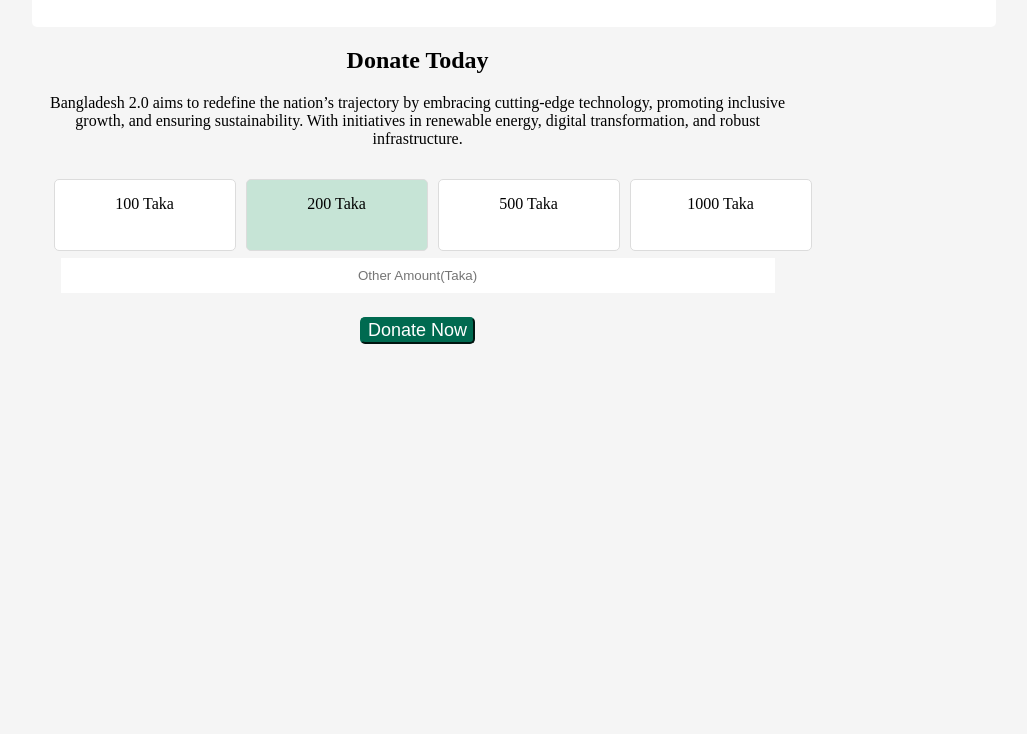
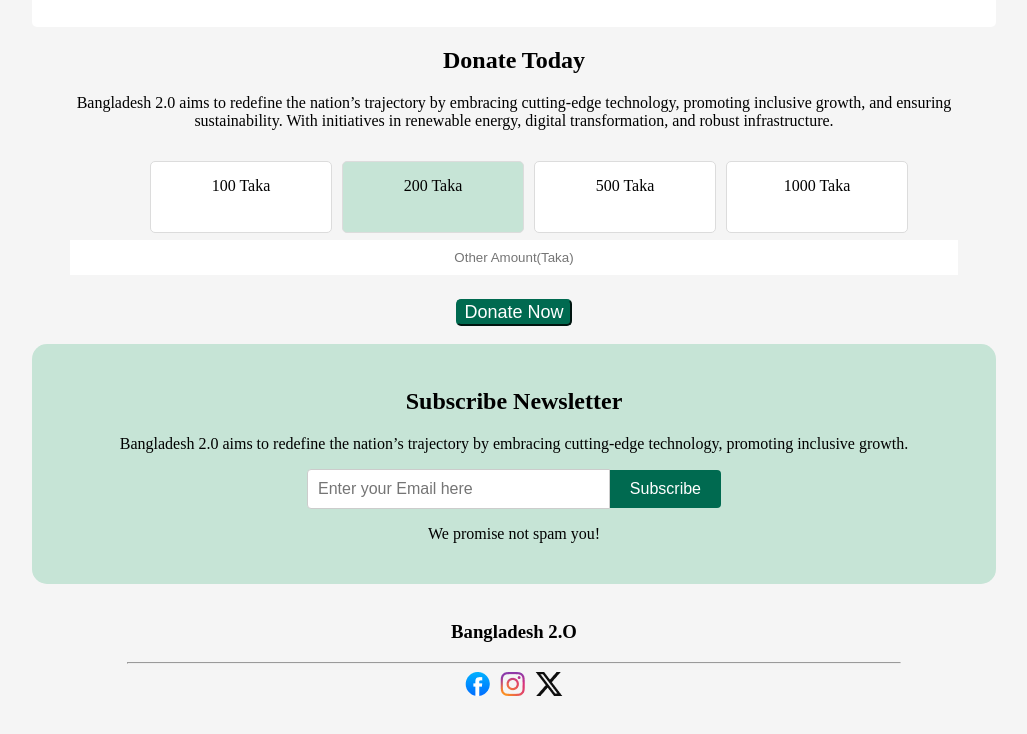
Before and after one commit to jami2109025/Assignment_1_B_2.O, a plain HTML site: page index.html in a window 1280 px wide. Shown: the part 2919-3653 px from the top of the page, without its empty margins (126-1153 px from the left). Before the commit the page ends 3271 px from the top, so only its background shows below. Drawn offline with Linux system fonts and the light colour scheme.

Commit message:
All done

```diff
--- a/index.html
+++ b/index.html
@@ -211,9 +211,33 @@
             <input class="donate_input" type="text" placeholder="Other Amount(Taka)">
             <br><button class="btn btn_1" type="button">Donate Now</button>
         </section>
+        <br>
     </main>
     <footer>
+        <section class="subscribe opinion_class_2">
+            <h1>Subscribe Newsletter</h1>
+            <p>Bangladesh 2.0 aims to redefine the nation’s trajectory by embracing cutting-edge technology, promoting
+                inclusive growth.</p>
+            <div class="container">
+                <input class="subscribe_input" type="text" name="" id="" placeholder="Enter your Email here">
+                <button class="button">Subscribe</button>
+            </div>
+            <p class="paragraph">We promise not spam you!</p>
+        </section>
 
+
+
+        <br>
+        <section class="footer_class">
+            <h3>Bangladesh 2.O</h3>
+            <hr class="hr">
+        </section>
+        <section class="footer_class_1">
+            <div><img src="assets/facebook.png" alt="">
+            </div>
+            <div><img src="assets/instagram.png" alt=""></div>
+            <div><img src="assets/x.png" alt=""></div>
+        </section>
     </footer>
 </body>
 
--- a/styles/style.css
+++ b/styles/style.css
@@ -9,7 +9,7 @@ body {
 }
 
 .header,
-main {
+main,footer {
     margin: 0 150px;
 }
 
@@ -34,19 +34,19 @@ main {
     font-size: 18px;
 }
 
-.header_section{
+.header_section {
     display: flex;
     gap: 20px;
     border-radius: 10px;
     padding: 30px;
 }
 
-.heading_3{
+.heading_3 {
     padding: 20px;
     text-align: left bottom;
 }
 
-.heading_2{
+.heading_2 {
     font-weight: bold;
     font-size: 56;
 }
@@ -169,7 +169,7 @@ main {
     background-color: #C6E4D6;
 }
 
-.recent_class{
+.recent_class {
     display: flex;
     gap: 20px;
     background-color: #fff;
@@ -177,7 +177,7 @@ main {
     padding: 30px;
 }
 
-.recent_img{
+.recent_img {
     /* text-align: center; */
     height: 306px;
     width: 408px;
@@ -185,15 +185,16 @@ main {
 
 }
 
-.recent_class_2{
-    margin-top:-25px;
+.recent_class_2 {
+    margin-top: -25px;
 }
 
-.donate_section{
+.donate_section {
     text-align: center;
-    width: 80%;
+    width: 100%;
 }
-.donate_section_2{
+
+.donate_section_2 {
     display: flex;
     width: 100%;
     height: 64px;
@@ -203,15 +204,64 @@ main {
     justify-content: center;
 }
 
-.donate_section_3{
+.donate_section_3 {
     width: 150px;
     height: 40px;
     text-align: center;
 }
 
-.donate_input{
+.donate_input {
     text-align: center;
     width: 90%;
     padding: 10px;
     border: 1px none;
 }
+
+.footer_class {
+    text-align: center;
+}
+
+.footer_class_1 {
+    margin-bottom: 40px;
+    display: flex;
+    justify-content: center;
+    gap: 10px;
+}
+
+.hr {
+    width: 80%;
+}
+
+.subscribe {
+    text-align: center;
+    padding: 25px;
+    border-radius: 15px;
+}
+
+.container {
+    display: flex;
+    align-items: center;
+    text-align: center;
+    margin-left: 250px;
+    margin-right: 250px;
+}
+
+.subscribe_input {
+    padding: 10px;
+    font-size: 16px;
+    border: 1px solid #ccc;
+    border-radius: 4px 0 0 4px;
+    width: 800px;
+    outline: none;
+}
+
+.button {
+    padding: 10px 20px;
+    font-size: 16px;
+    border: none;
+    background-color: #006A50;
+    color: white;
+    border-radius: 0 4px 4px 0;
+    cursor: pointer;
+    transition: background-color 0.3s;
+}
```
